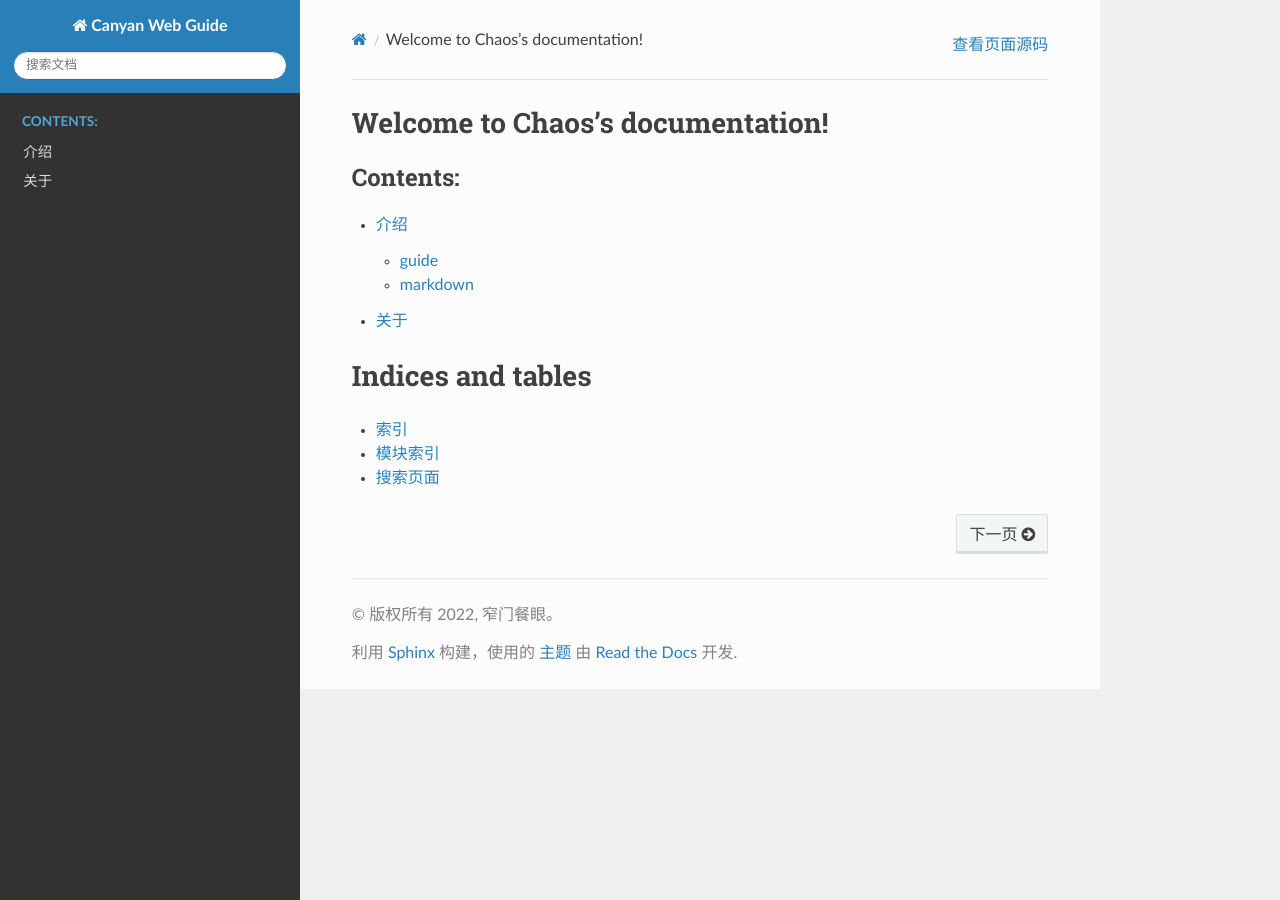
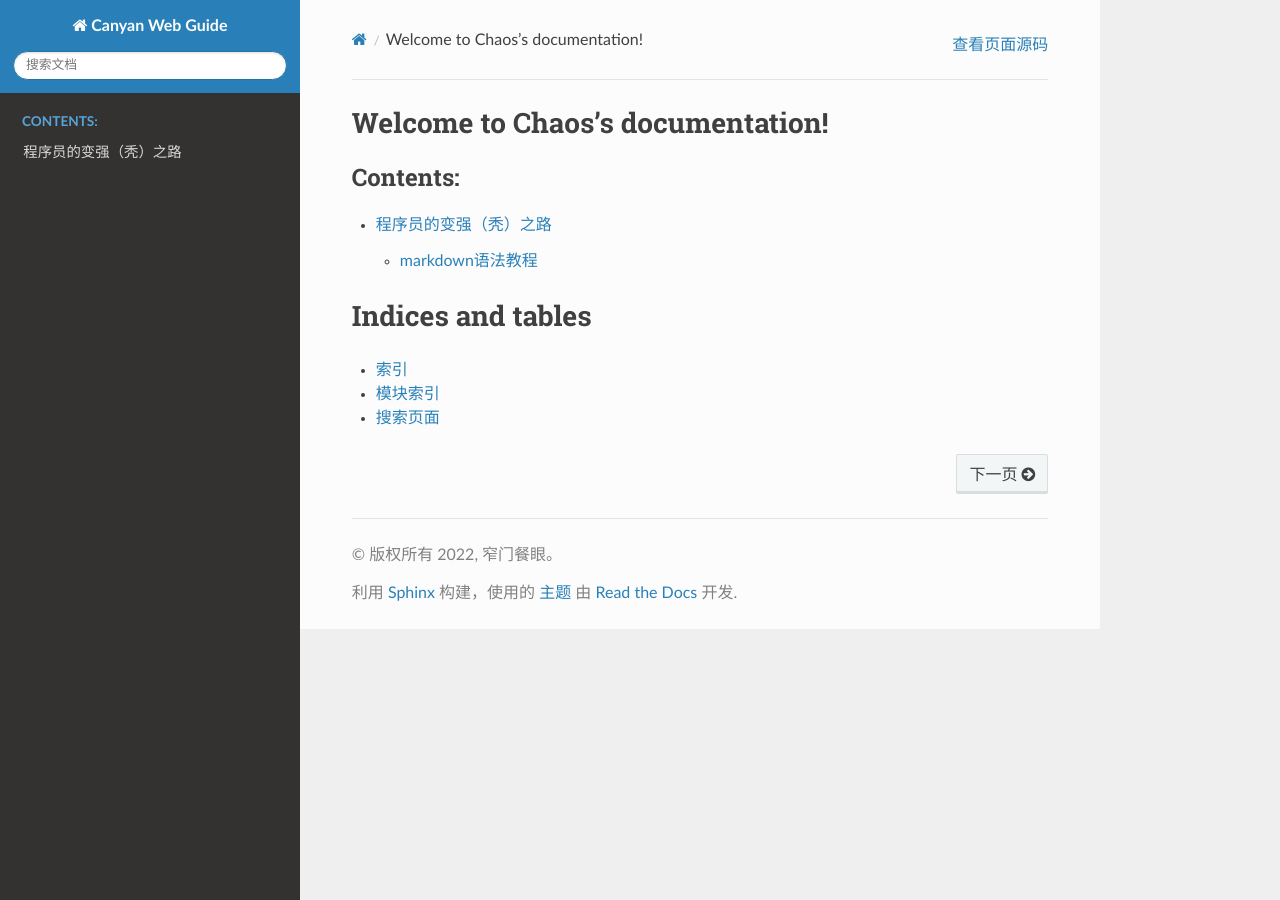
Before and after one commit to yycang/Chaos, a Sphinx documentation site: the page built from source/index.rst, in a window 1280 px wide. Built offline with Sphinx 7.4.7 and the Read the Docs theme 2.0.0, drawn with Linux system fonts in a browser that asks for light colours.

Commit message:
feat: 整理目录

```diff
--- a/source/about.md
+++ /dev/null
@@ -1,5 +0,0 @@
-# 关于
-
-
-
-餐眼技术文档
--- a/source/intro/index.rst
+++ b/source/growth/index.rst
@@ -1,8 +1,7 @@
-介绍
+程序员的变强（秃）之路
 ===========
 
  .. toctree::
     :maxdepth: 2
 
-    guide/contents
     makedown/contents
--- /dev/null
+++ b/source/growth/makedown/contents.md
@@ -0,0 +1,3 @@
+# markdown语法教程
+
+Todo
--- a/source/index.rst
+++ b/source/index.rst
@@ -10,8 +10,7 @@ Welcome to Chaos's documentation!
    :maxdepth: 2
    :caption: Contents:
 
-   intro/index
-   about
+   growth/index
 
 
 Indices and tables
--- a/source/intro/guide/contents.md
+++ /dev/null
@@ -1 +0,0 @@
-# guide
```
Also changed, not shown: source/intro/makedown/contents.md (deleted, +0 -3 lines).
